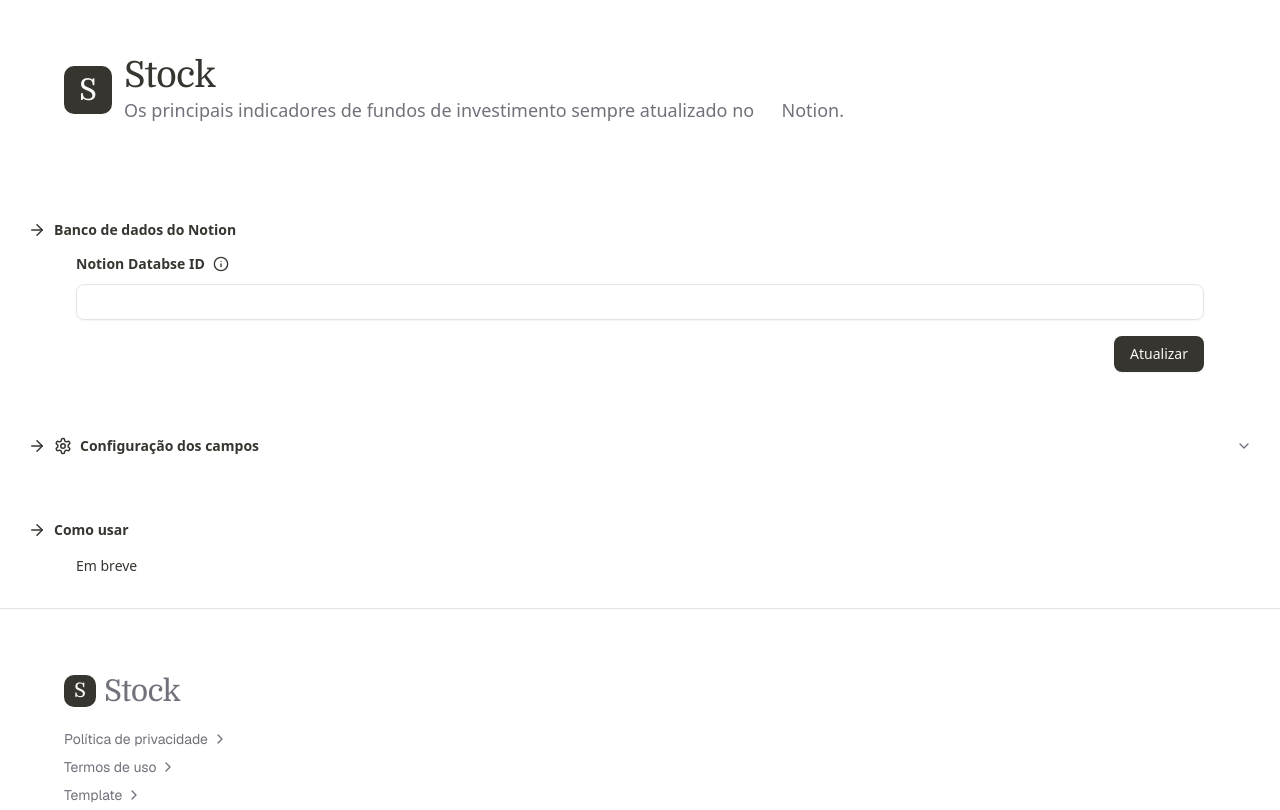
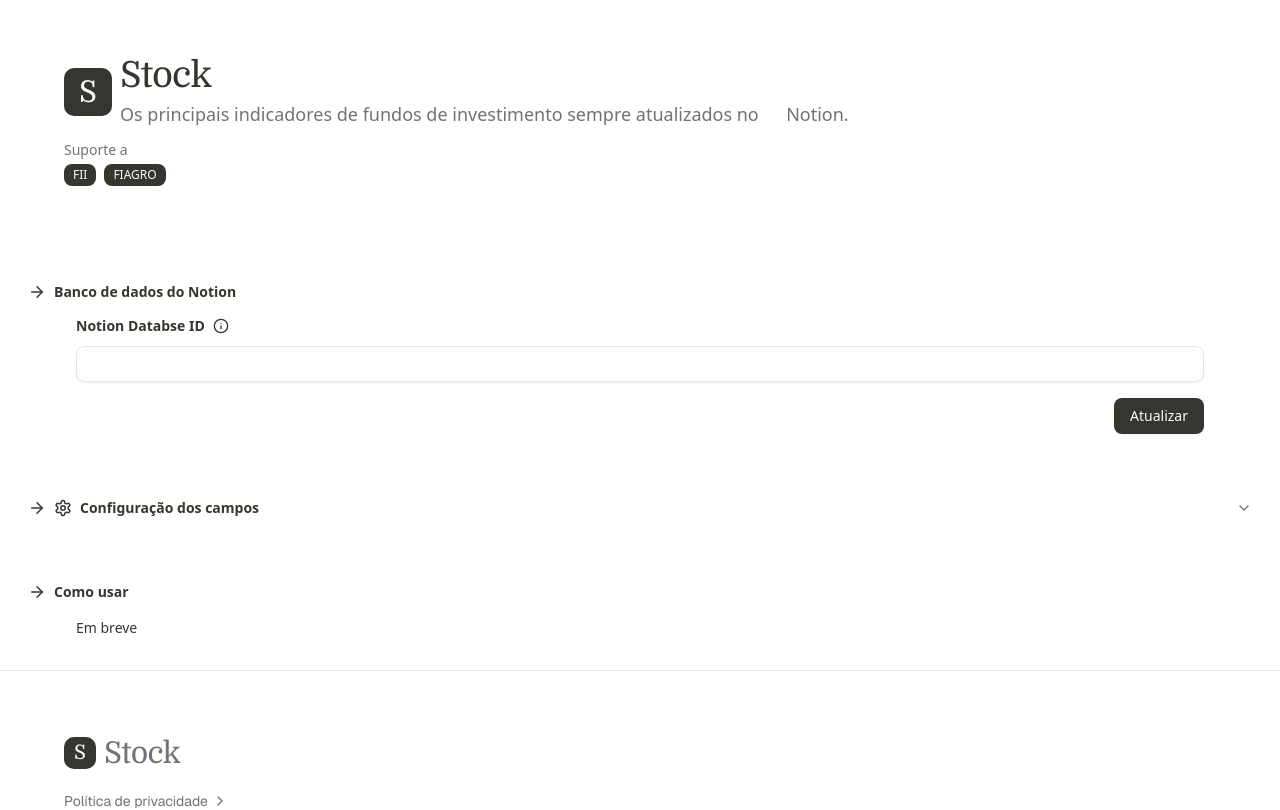
Before and after one commit to LuanRoger/stock-notion, a Next.js app in the folder apps/web/: page / in a window 1280 px wide. Shown: the top 810 px of the page. Built offline with nearby package versions, Linux system fonts and the light colour scheme; some icons are missing.

Commit message:
feat: update UI of page title

```diff
--- a/apps/web/src/components/subtitle.tsx
+++ b/apps/web/src/components/subtitle.tsx
@@ -8,7 +8,7 @@
 export default function Subtitle({ className }: SubtitleProps) {
   return (
     <h2 className={cn("text-muted-foreground text-lg", className)}>
-      Os principais indicadores de fundos de investimento sempre atualizado no {" "}
+      Os principais indicadores de fundos de investimento sempre atualizados no {" "}
       <SiNotion className="inline-block" /> Notion.
     </h2>
   );
--- /dev/null
+++ b/apps/web/src/components/supports-badges.tsx
@@ -0,0 +1,10 @@
+import { Badge } from "./ui/badge";
+
+export default function SupportsBadges() {
+  return (
+    <div className="flex flex-row items-center gap-2">
+      <Badge>FII</Badge>
+      <Badge>FIAGRO</Badge>
+    </div>
+  );
+}
--- a/apps/web/src/components/title.tsx
+++ b/apps/web/src/components/title.tsx
@@ -1,6 +1,7 @@
 import { cn } from "@/utils/tailwind";
 import Subtitle from "./subtitle";
 import ProductIcon from "./product-icon";
+import SupportsBadges from "./supports-badges";
 
 interface TitleProps {
   className?: string;
@@ -8,11 +9,17 @@
 
 export default function Title({ className }: TitleProps) {
   return (
-    <div className={cn("flex flex-row items-center gap-3", className)}>
-      <ProductIcon className="flex-none size-12" />
-      <div className="flex-1 flex flex-col">
-        <h1 className="text-4xl font-serif tracking-tight">Stock</h1>
-        <Subtitle />
+    <div className={cn("flex flex-col gap-3", className)}>
+      <div className="inline-flex gap-2 items-center">
+        <ProductIcon className="flex-none size-12 items-center" />
+        <div className="flex flex-col gap-1">
+          <h1 className="text-4xl font-serif tracking-tight">Stock</h1>
+          <Subtitle />
+        </div>
+      </div>
+      <div className="flex-1 flex flex-col gap-1">
+        <p className="text-sm text-muted-foreground">Suporte a</p>
+        <SupportsBadges />
       </div>
     </div>
   );
--- a/apps/web/src/components/ui/badge.tsx
+++ b/apps/web/src/components/ui/badge.tsx
@@ -5,7 +5,7 @@
 import { cn } from "@/utils/tailwind"
 
 const badgeVariants = cva(
-  "inline-flex items-center justify-center rounded-md border px-2 py-0.5 text-xs font-medium w-fit whitespace-nowrap shrink-0 [&>svg]:size-3 gap-1 [&>svg]:pointer-events-none focus-visible:border-ring focus-visible:ring-ring/50 focus-visible:ring-[3px] aria-invalid:ring-destructive/20 dark:aria-invalid:ring-destructive/40 aria-invalid:border-destructive transition-[color,box-shadow] overflow-auto",
+  "inline-flex items-center justify-center rounded-md border px-2 py-0.5 text-xs font-medium w-fit whitespace-nowrap shrink-0 [&>svg]:size-3 gap-1 [&>svg]:pointer-events-none focus-visible:border-ring focus-visible:ring-ring/50 focus-visible:ring-[3px] aria-invalid:ring-destructive/20 dark:aria-invalid:ring-destructive/40 aria-invalid:border-destructive transition-[color,box-shadow] overflow-hidden",
   {
     variants: {
       variant: {
```
